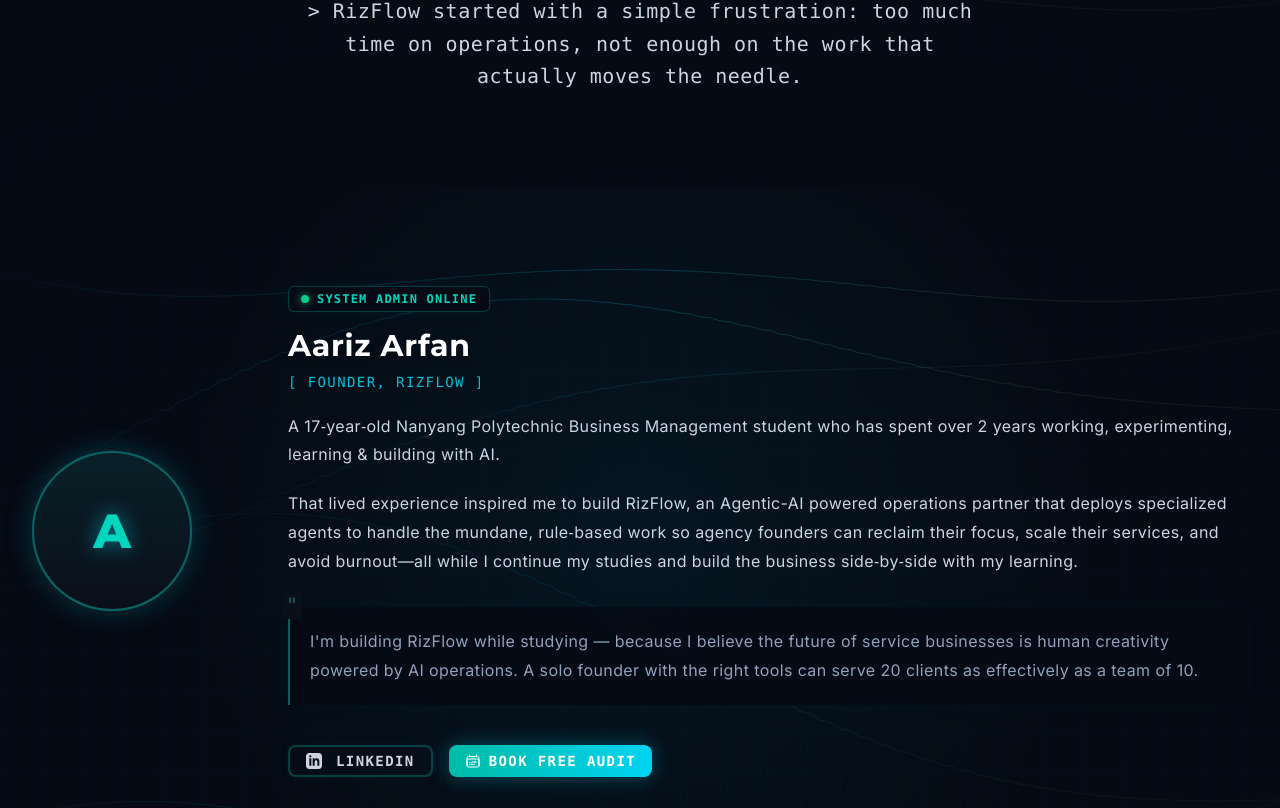
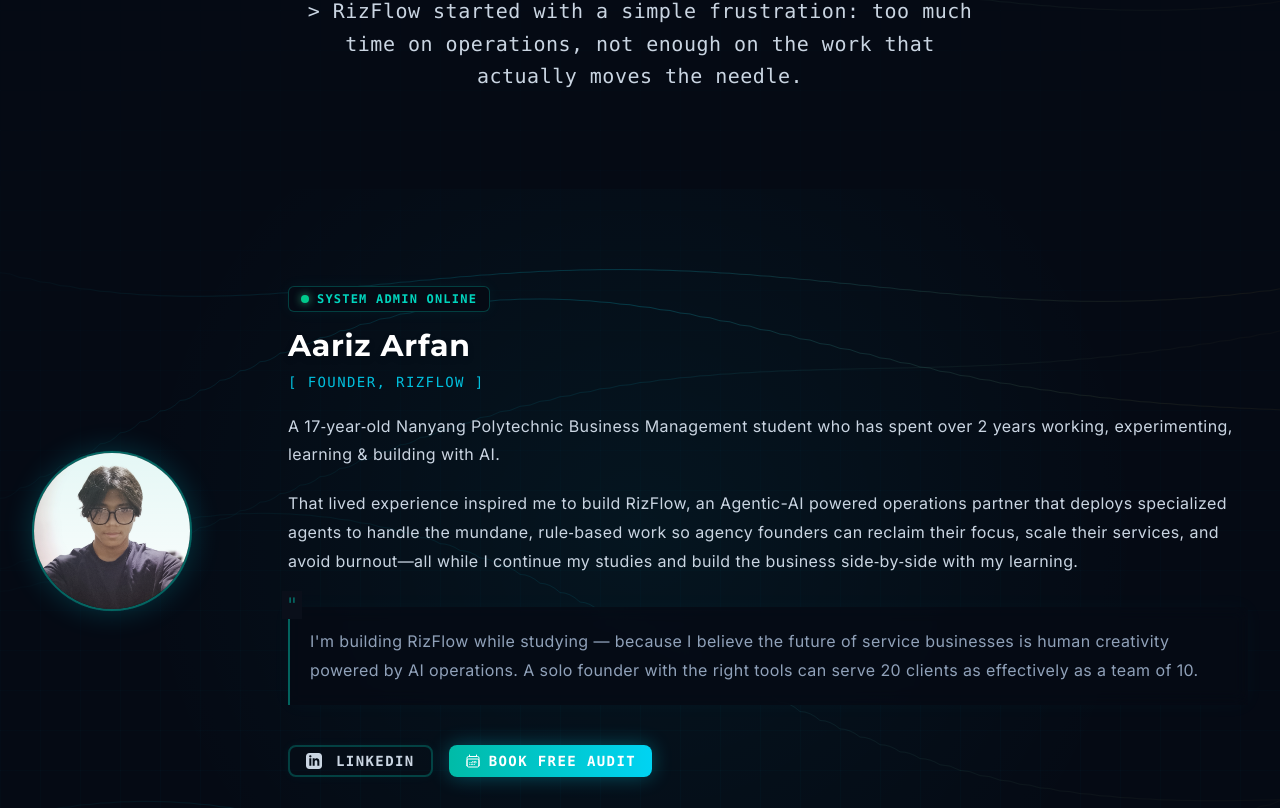
Before and after one commit to rizdigico/RizFlow, a React (Vite) app: page /about in a window 1280 px wide. Shown: the part 390-1198 px from the top of the page. Built offline with nearby package versions, Linux system fonts and the light colour scheme.

Commit message:
feat: replace founder avatar placeholder with real photo
Swap 'A' text placeholder for founder.jpg in FounderProfile.
Photo positioned at center 25% to show face and upper body.

Co-Authored-By: Claude Sonnet 4.6 <noreply@anthropic.com>

```diff
--- a/src/components/sections/FounderProfile.tsx
+++ b/src/components/sections/FounderProfile.tsx
@@ -14,9 +14,9 @@ export function FounderProfile({ compact = false }: FounderProfileProps) {
       <div className="relative flex-shrink-0">
         <div className="absolute inset-0 rounded-full border border-teal-500/30 animate-spin" style={{ animationDuration: '10s' }} />
         <div className="absolute inset-2 rounded-full border border-cyan-500/20 animate-spin" style={{ animationDuration: '15s', animationDirection: 'reverse' }} />
-        <div className="w-40 h-40 rounded-full bg-[#0A0F1A] overflow-hidden border-2 border-teal-500/50 shadow-[0_0_30px_rgba(0,229,255,0.2)] flex items-center justify-center relative z-10">
+        <div className="w-40 h-40 rounded-full bg-[#0A0F1A] overflow-hidden border-2 border-teal-500/50 shadow-[0_0_30px_rgba(0,229,255,0.2)] relative z-10">
+          <img src="/founder.jpg" alt="Aariz Arfan, Founder of RizFlow" className="w-full h-full object-cover" style={{ objectPosition: 'center 25%' }} />
           <div className="absolute inset-0 bg-gradient-to-b from-teal-500/10 to-transparent pointer-events-none" />
-          <span className="text-5xl font-black text-teal-400 font-heading select-none drop-shadow-[0_0_10px_rgba(0,229,255,0.5)]">A</span>
         </div>
       </div>
 
```
Also changed, not shown: public/founder.jpg (added).
